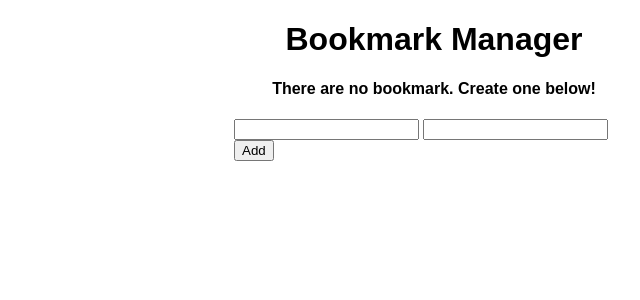
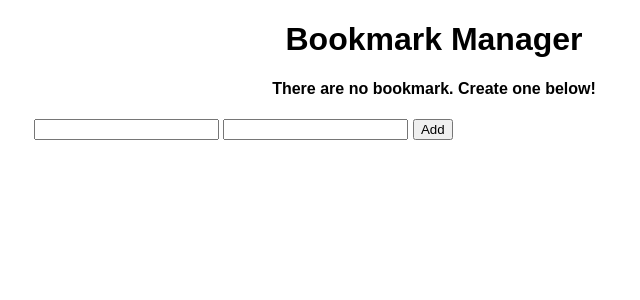
Before and after one commit to tuaninbox/bookmarkmanagement, a Flask app: page / in a window 1280 px wide. Shown: the top 300 px of the page, without its empty margins (206-846 px from the left). Run offline with Flask 2, Linux system fonts and the light colour scheme; data that the repository does not hold is empty.

Commit message:
change content section width

```diff
--- a/static/css/main.css
+++ b/static/css/main.css
@@ -5,7 +5,7 @@ body, html {
 
 .content {
     margin: 0 auto;
-    width: 400px;
+    width: 800px;
 }
 
 table, td, th {
```
